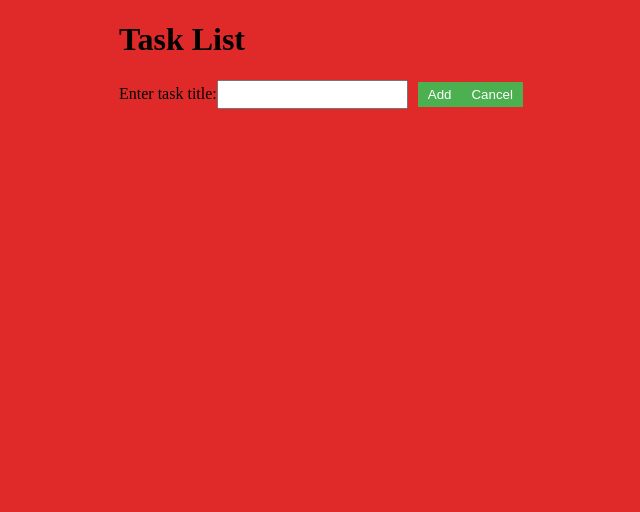
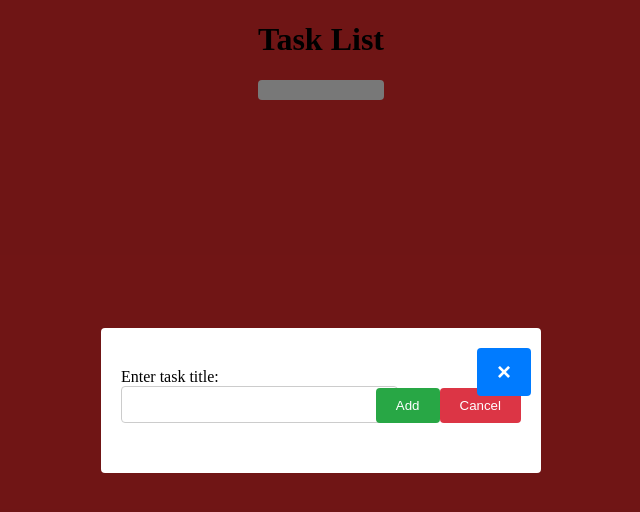
Before and after one commit to MAuriliaTTP/To-Do-List, a React (Vite) app in the folder TDL/: page / in a window 1280 px wide. Both pictures are taken after a click on the button "Add Task". Shown: the top 512 px of the page, without its empty margins (319-959 px from the left). Built offline with nearby package versions, Linux system fonts and the light colour scheme.

Commit message:
Test commit

```diff
--- a/TDL/src/App.jsx
+++ b/TDL/src/App.jsx
@@ -1,18 +1,19 @@
 import React, { useState } from 'react';
 import TaskList from './TaskList.jsx';
+import Modal from './Modal.jsx';
 import './styles.css';
 
 const App = () => {
   const [tasks, setTasks] = useState([]);
-  const [isFormOpen, setFormOpen] = useState(false);
+  const [isModalOpen, setModalOpen] = useState(false);
   const [taskTitle, setTaskTitle] = useState('');
 
-  const openForm = () => {
-    setFormOpen(true);
+  const openModal = () => {
+    setModalOpen(true);
   };
 
-  const closeForm = () => {
-    setFormOpen(false);
+  const closeModal = () => {
+    setModalOpen(false);
     setTaskTitle('');
   };
 
@@ -27,8 +28,7 @@ const App = () => {
     }
     const newTask = { id: Date.now(), title: taskTitle, completed: false };
     setTasks([...tasks, newTask]);
-    setFormOpen(false);
-    setTaskTitle('');
+    closeModal();
   };
 
   const markTaskAsCompleted = (taskId) => {
@@ -41,12 +41,13 @@ const App = () => {
   return (
     <div className="App">
       <h1>Task List</h1>
-      {!isFormOpen && (
-        <button className="add-button" onClick={openForm}>
+      {!isModalOpen && (
+        <button className="add-button" onClick={openModal}>
           Add Task
         </button>
       )}
-      {isFormOpen && (
+      {isModalOpen && (
+        <Modal onClose={closeModal}>
           <form onSubmit={addTask} className="form">
             <label>
               Enter task title:
@@ -58,10 +59,11 @@ const App = () => {
               />
             </label>
             <button type="submit">Add</button>
-          <button type="button" onClick={closeForm}>
+            <button type="button" onClick={closeModal}>
               Cancel
             </button>
           </form>
+        </Modal>
       )}
       <TaskList tasks={tasks} markTaskAsCompleted={markTaskAsCompleted} />
     </div>
--- /dev/null
+++ b/TDL/src/Modal.css
@@ -0,0 +1,75 @@
+.modal-overlay {
+    position: fixed;
+    top: 0;
+    left: 0;
+    width: 100%;
+    height: 100%;
+    background-color: rgba(0, 0, 0, 0.5);
+    display: flex;
+    align-items: center;
+    justify-content: center;
+  }
+
+  .modal {
+    position: relative;
+    background-color: white;
+    padding: 20px;
+    border-radius: 4px;
+    max-width: 400px;
+    max-height: 80vh;
+    overflow-y: auto;
+  }
+
+  .modal-close {
+    position: absolute;
+    top: 10px;
+    right: 10px;
+    font-size: 24px;
+    font-weight: bold;
+    background: none;
+    border: none;
+    cursor: pointer;
+  }
+
+  /* Additional styles */
+  .modal-overlay {
+    z-index: 9999;
+  }
+
+  .modal h2 {
+    margin-top: 0;
+  }
+
+  .modal form {
+    margin-top: 20px;
+  }
+
+  .modal label {
+    display: block;
+    margin-bottom: 10px;
+  }
+
+  .modal input[type="text"] {
+    width: 100%;
+    padding: 10px;
+    border: 1px solid #ccc;
+    border-radius: 4px;
+  }
+
+  .modal button {
+    margin-top: 10px;
+    padding: 10px 20px;
+    background-color: #007bff;
+    color: white;
+    border: none;
+    border-radius: 4px;
+    cursor: pointer;
+  }
+
+  .modal button[type="submit"] {
+    background-color: #28a745;
+  }
+
+  .modal button[type="button"] {
+    background-color: #dc3545;
+  }
--- /dev/null
+++ b/TDL/src/Modal.jsx
@@ -0,0 +1,21 @@
+import React from 'react';
+import './Modal.css';
+
+const Modal = ({ children, onClose }) => {
+    const handleModalClick = (event) => {
+      event.stopPropagation();
+    };
+
+    return (
+      <div className="modal-overlay" onClick={onClose}>
+        <div className="modal" onClick={handleModalClick}>
+          <button className="modal-close" onClick={onClose}>
+            &times;
+          </button>
+          {children}
+        </div>
+      </div>
+    );
+  };
+
+  export default Modal;
--- a/TDL/src/TaskList.jsx
+++ b/TDL/src/TaskList.jsx
@@ -3,7 +3,7 @@ import TaskItem from './TaskItem';
 
 const TaskList = ({ tasks, markTaskAsCompleted }) => {
   return (
-    <ul>
+    <ul className = "TaskList">
       {tasks.map((task) => (
         <TaskItem
           key={task.id}
--- a/TDL/src/styles.css
+++ b/TDL/src/styles.css
@@ -10,13 +10,21 @@ body {
 
 .TaskList {
   font-family: Arial, sans-serif;
-  padding: 20px;
-  width: 100%;
-  max-width: 400px;
+  background-color: #f2f2f2;
+  padding: 10px;
+  border-radius: 4px;
+  margin-top: 20px;
 }
 
 .TaskList h2 {
   color: #2012e8;
+}
+
+.TaskList .task {
+  padding: 8px;
+  margin-bottom: 8px;
+  background-color: #fff;
+  border-radius: 4px;
 }
 
 form {
```
Also changed, not shown: 1 other file (tests, documents, lock files or other folders). Lines whose indentation alone changed are shown as unchanged.
